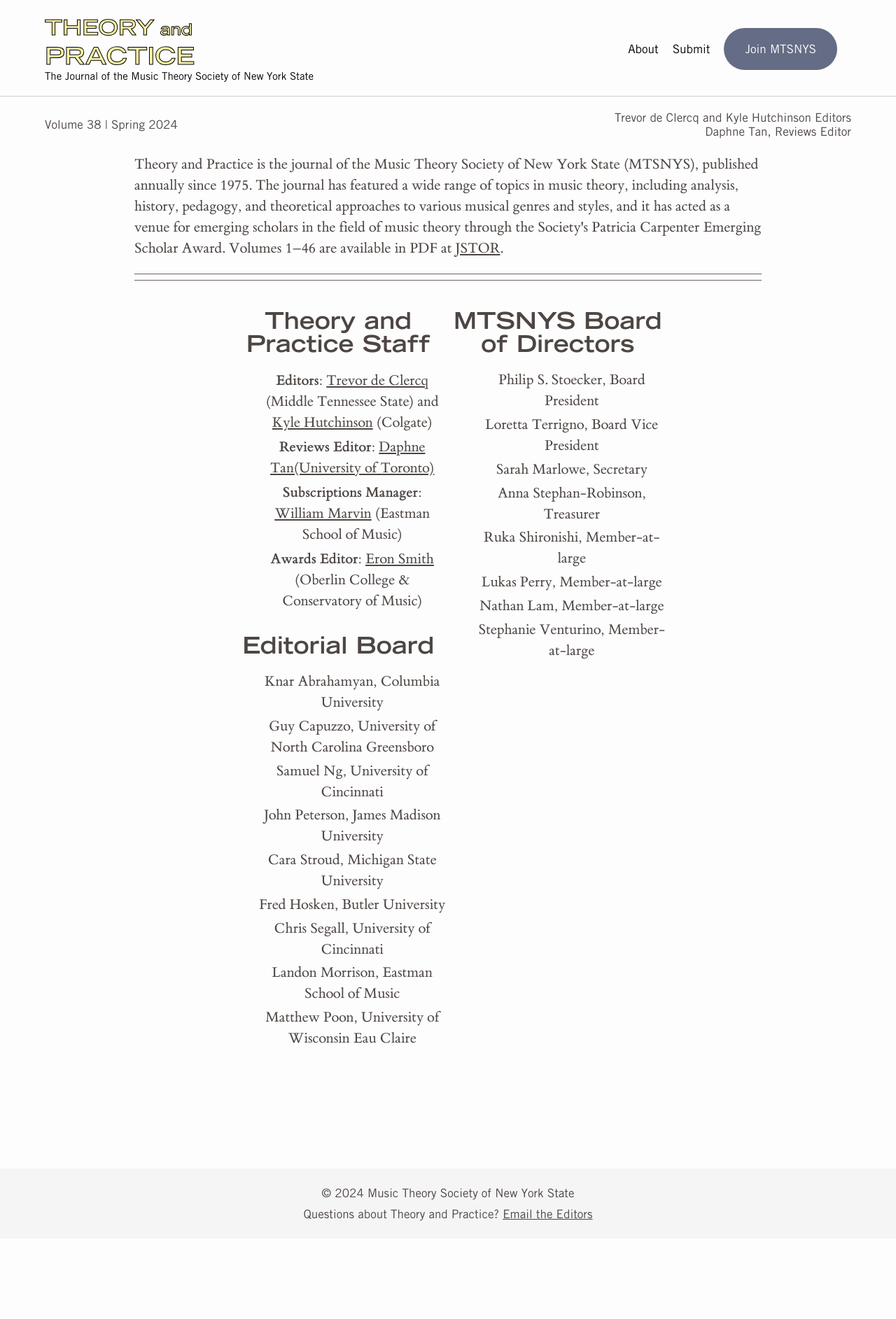
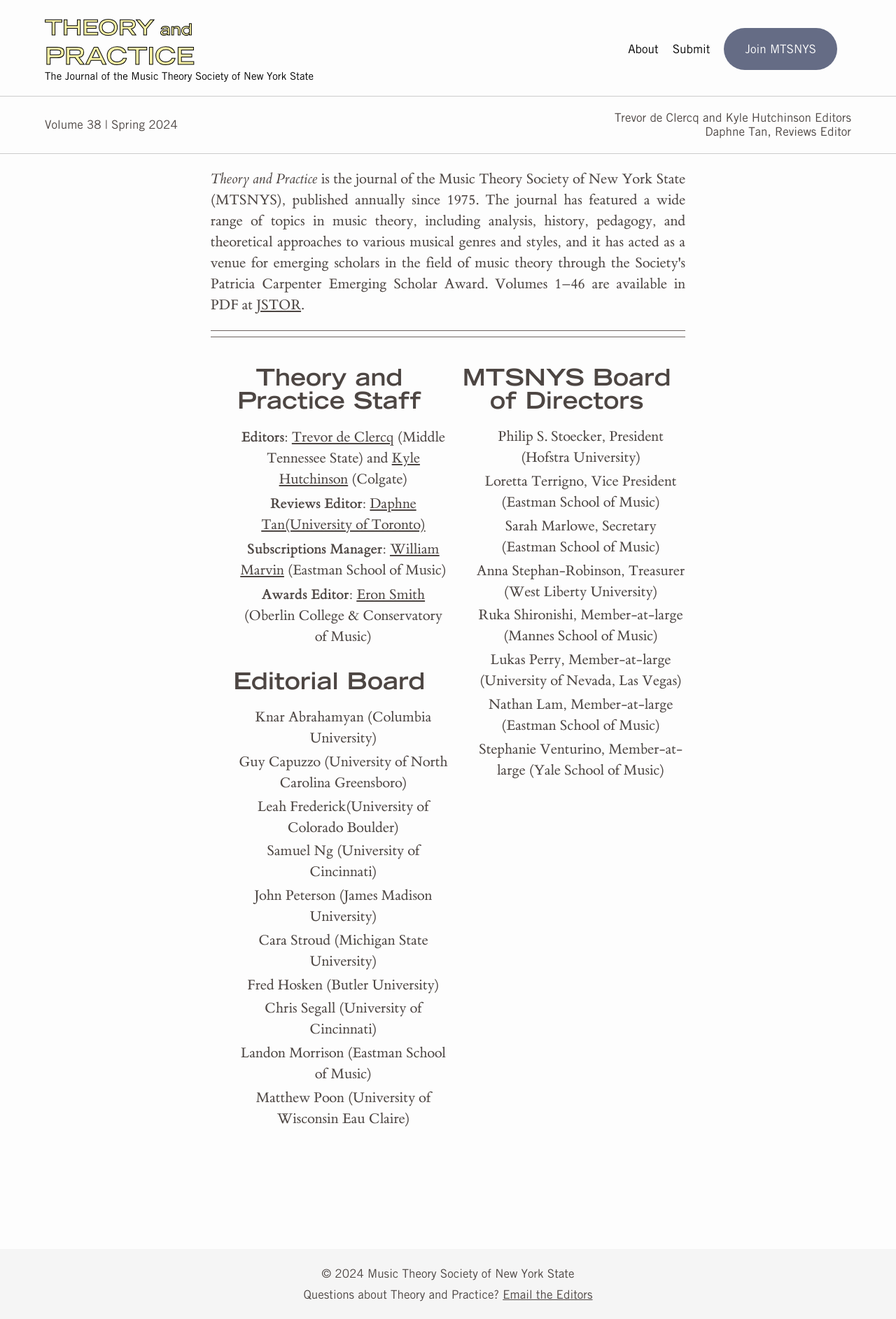
Before and after one commit to mtsnys/theory_and_practice, a Jekyll site: the page built from about.markdown, in a window 1280 px wide. Shown: the whole page at 70% size. Built offline with Jekyll 4.4.1, drawn with Linux system fonts in a browser that asks for light colours; before the commit the page ends 1770 px from its top, so only the background shows below that.

Commit message:
small typography fixes

```diff
--- a/_includes/masthead.html
+++ b/_includes/masthead.html
@@ -19,3 +19,4 @@
     </div>
   {% endunless %}
 </div>
+<div class="header-divider"></div>
--- a/about.markdown
+++ b/about.markdown
@@ -13,7 +13,7 @@
 <article class="about">
 
 <div>
-  <p>Theory and Practice is the journal of the Music Theory Society of New York State (MTSNYS), published annually since 1975. The journal has featured a wide range of topics in music theory, including analysis, history, pedagogy, and theoretical approaches to various musical genres and styles, and it has acted as a venue for emerging scholars in the field of music theory through the Society's Patricia Carpenter Emerging Scholar Award. Volumes 1–46 are available in PDF at <a href="https://www.jstor.org/journal/theorypractice">JSTOR</a>.
+  <p><em>Theory and Practice</em> is the journal of the Music Theory Society of New York State (MTSNYS), published annually since 1975. The journal has featured a wide range of topics in music theory, including analysis, history, pedagogy, and theoretical approaches to various musical genres and styles, and it has acted as a venue for emerging scholars in the field of music theory through the Society's Patricia Carpenter Emerging Scholar Award. Volumes 1–46 are available in PDF at <a href="https://www.jstor.org/journal/theorypractice">JSTOR</a>.
   </p>
 </div>
 
@@ -25,34 +25,35 @@
 		<li><strong>Editors</strong>: <a href="mailto:tdeclercq@mtsu.edu">Trevor de Clercq</a> (Middle Tennessee State) and <a href="mailto:khutchinson1@colgate.edu">Kyle Hutchinson</a> (Colgate)</li>
 		<li><strong>Reviews Editor</strong>: <a href="mailto:daphne.tan@utoronto.ca">Daphne Tan(University of Toronto)</a></li>
 		<li><strong>Subscriptions Manager</strong>: <a href="mailto:wmarvin@esm.rochester.edu">William Marvin</a> (Eastman School of Music)</li>
-		<li><strong>Awards Editor</strong>: <a href="mailto:esmith49@u.rochester.edu">Eron Smith</a> (Oberlin College & Conservatory of Music)</li>
+		<li><strong>Awards Editor</strong>: <a href="mailto:esmith9@oberlin.edu">Eron Smith</a> (Oberlin College & Conservatory of Music)</li>
 	</ul>
 
 
 <h2>Editorial Board</h2>
 	<ul style="list-style: none;">
-		<li>Knar Abrahamyan, Columbia University</li>
-		<li>Guy Capuzzo, University of North Carolina Greensboro</li>
-		<li>Samuel Ng, University of Cincinnati</li>
-		<li>John Peterson, James Madison University</li>
-		<li>Cara Stroud, Michigan State University</li>
-		<li>Fred Hosken, Butler University</li>
-		<li>Chris Segall, University of Cincinnati</li>
-		<li>Landon Morrison, Eastman School of Music</li>
-		<li>Matthew Poon, University of Wisconsin Eau Claire</li>
+		<li>Knar Abrahamyan (Columbia University)</li>
+		<li>Guy Capuzzo (University of North Carolina Greensboro)</li>
+		<li>Leah Frederick(University of Colorado Boulder)</li>
+		<li>Samuel Ng (University of Cincinnati)</li>
+		<li>John Peterson (James Madison University)</li>
+		<li>Cara Stroud (Michigan State University)</li>
+		<li>Fred Hosken (Butler University)</li>
+		<li>Chris Segall (University of Cincinnati)</li>
+		<li>Landon Morrison (Eastman School of Music)</li>
+		<li>Matthew Poon (University of Wisconsin Eau Claire)</li>
 	</ul>
 </div>
 
 <div><h2>MTSNYS Board of Directors</h2>
 	<ul style="list-style: none;">
-		<li>Philip S. Stoecker, Board President</li>
-		<li>Loretta Terrigno, Board Vice President</li>
-		<li>Sarah Marlowe, Secretary</li>
-		<li>Anna Stephan-Robinson, Treasurer</li>
-		<li>Ruka Shironishi, Member-at-large</li>
-		<li>Lukas Perry, Member-at-large</li>
-		<li>Nathan Lam, Member-at-large</li>
-		<li>Stephanie Venturino, Member-at-large </li>
+		<li>Philip S. Stoecker, President (Hofstra University)</li>
+		<li>Loretta Terrigno, Vice President (Eastman School of Music)</li>
+		<li>Sarah Marlowe, Secretary (Eastman School of Music)</li>
+		<li>Anna Stephan-Robinson, Treasurer (West Liberty University)</li>
+		<li>Ruka Shironishi, Member-at-large (Mannes School of Music)</li>
+		<li>Lukas Perry, Member-at-large (University of Nevada, Las Vegas)</li>
+		<li>Nathan Lam, Member-at-large (Eastman School of Music)</li>
+		<li>Stephanie Venturino, Member-at-large (Yale School of Music)</li>
 	</ul>
 </div>
 </div>
--- a/assets/main.css
+++ b/assets/main.css
@@ -160,10 +160,9 @@
 	grid-template-columns: repeat(2, 1fr);
 	margin: 0 auto;
 	/* Center horizontally */
-	width: 70%;
+	width: 100%;
 	/* Adjust width as needed */
 	text-align: center;
-
 }
 
 @media (max-width: 1024px) { /* Adjust the breakpoint as needed */
@@ -307,12 +306,14 @@
 }
 
 article.about {
-	width: 70%;
+	width: 53%;
 	max-width: 100%;
 	/* Constrain article width */
 	margin: 0 auto;
 	/* Center the article */
 	overflow-wrap: break-word;
+	text-align: justify;
+ text-justify: inter-word;
 }
 
 
@@ -829,6 +830,8 @@
 	justify-content: space-between;
 	align-items: center;
 	padding-top: 20px;
+		padding-bottom: 20px;
+
 	width: 90%;
 	margin: 0 auto;
 	line-height: 1;
--- a/submissions.markdown
+++ b/submissions.markdown
@@ -11,6 +10,6 @@
 ---
 
 <article class="about">
-<p>The editors of Theory and Practice welcome submissions on any topic within the field of music theory. Manuscripts may be any length up to 10,000 words, but we especially encourage shorter submissions, including those within the range of 1,500 to 3,500 words. Our desire to publish shorter-format works reflects the founding principles of the journal, which in its early years was a forum for authors to share their ideas in lengths roughly comparable to a spoken conference presentation. We accept submissions on a rolling basis, without any deadline.
+<p>The editors of <em>Theory and Practice</em> welcome submissions on any topic within the field of music theory. Manuscripts may be any length up to 10,000 words, but we especially encourage shorter submissions, including those within the range of 1,500 to 3,500 words. Our desire to publish shorter-format works reflects the founding principles of the journal, which in its early years was a forum for authors to share their ideas in lengths roughly comparable to a spoken conference presentation. We accept submissions on a rolling basis, without any deadline.
 
-<p>All submission to Theory and Practice are sent out for peer review using a double-blind process. Manuscripts should be e-mailed to <a href="mailto:tnp.editors@gmail.com">the editors</a>, <a href="mailto:trevor.declercq@mtsu.edu">Trevor DeClerq</a> and <a href="mailto:khutchinson1@colgate.edu">Kyle Hutchinson</a>, as either a PDF or DOCX. All submissions should also include an abstract (of no more than 250 words), either in the manuscript itself or as a separate file. Any large files (e.g., audio examples) should be submitted as links rather than through e-mail. Details about the formatting guidelines for accepted articles can be found <a href="{{site.baseurl}}/assets/files/theory_and_practice_formatting_guidelines.pdf"> here</a>, but there are no formatting requirements for manuscripts under review. Theory and Practice is digitally archived in JSTOR and ProQuest, and published authors are provided with a PDF of their printed article.
+<p>All submission to <em>Theory and Practice</em> are sent out for peer review using a double-blind process. Manuscripts should be e-mailed to <a href="mailto:tnp.editors@gmail.com">the editors</a>, <a href="mailto:trevor.declercq@mtsu.edu">Trevor DeClerq</a> and <a href="mailto:khutchinson1@colgate.edu">Kyle Hutchinson</a>, as either a PDF or DOCX. All submissions should also include an abstract (of no more than 250 words), either in the manuscript itself or as a separate file. Any large files (e.g., audio examples) should be submitted as links rather than through e-mail. Details about the formatting guidelines for accepted articles can be found <a href="{{site.baseurl}}/assets/files/theory_and_practice_formatting_guidelines.pdf"> here</a>, but there are no formatting requirements for manuscripts under review. <em>Theory and Practice</em> is digitally archived in JSTOR and ProQuest, and published authors are provided with a PDF of their printed article.
```
Also changed, not shown: other parts of submissions.markdown (+0 -1 lines).
